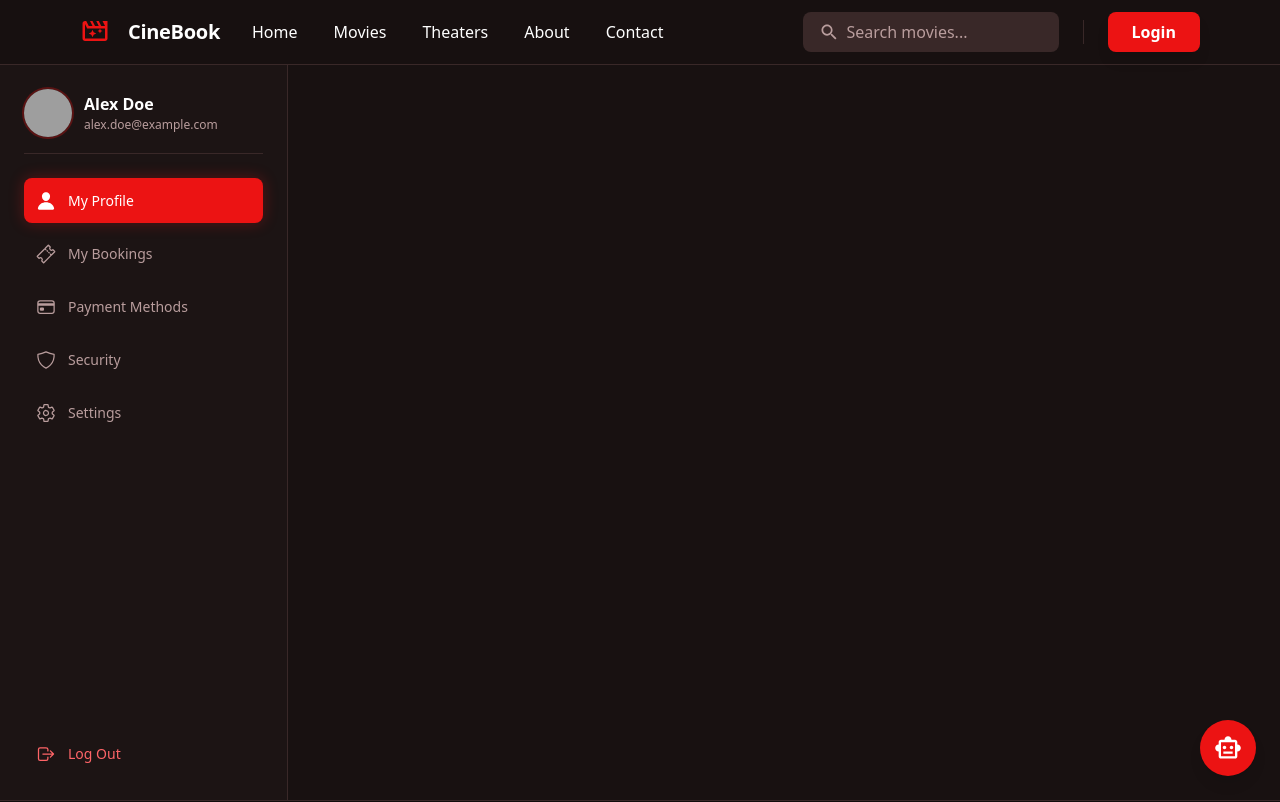
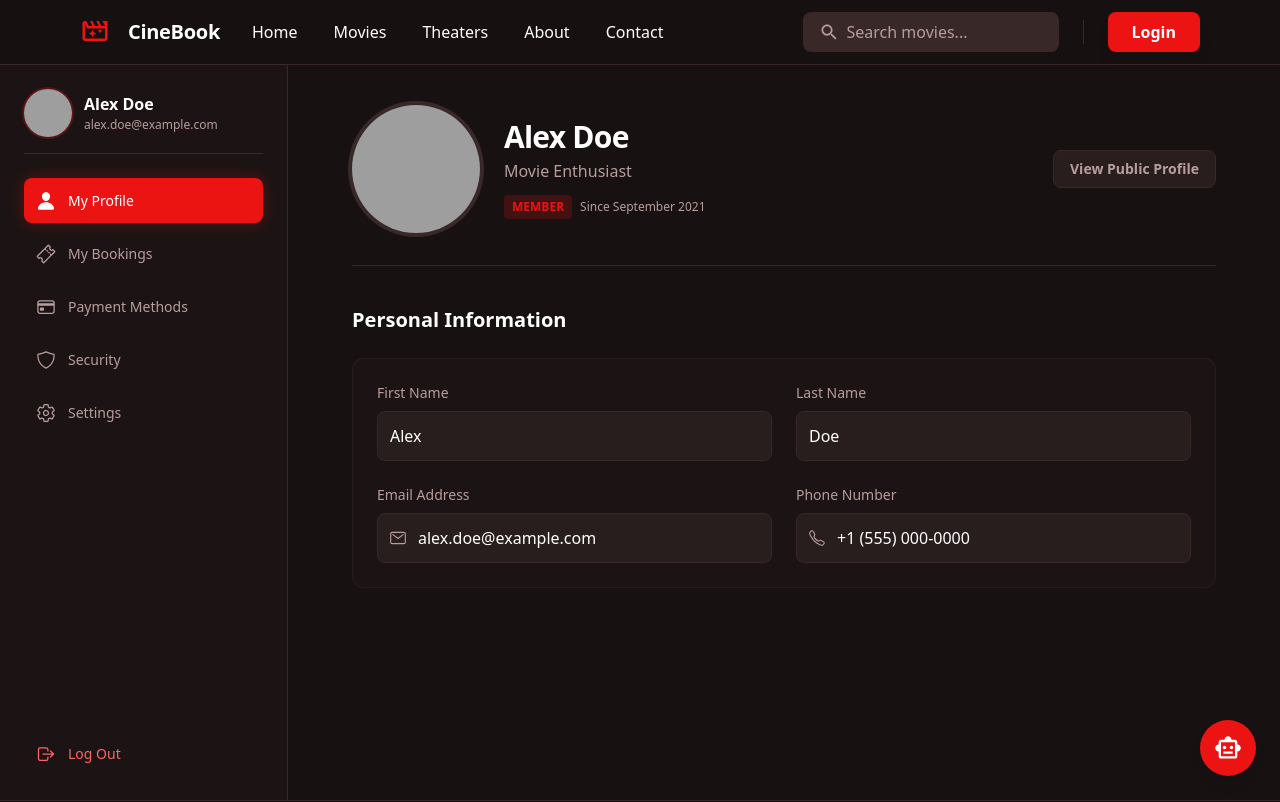
Before and after one commit to puvanakopis/CineBook, a Next.js app in the folder frontend/: page /profile in a window 1280 px wide. Shown: the top 802 px of the page. Built offline with nearby package versions, Linux system fonts and the light colour scheme; grey boxes are pictures that could not be loaded.

Commit message:
add profile header and personal info form

```diff
--- /dev/null
+++ b/frontend/app/profile/_components/PersonalInfoForm.tsx
@@ -0,0 +1,60 @@
+'use client';
+
+import { IoMailOutline, IoCallOutline } from "react-icons/io5";
+
+export function PersonalInfoForm() {
+    return (
+        <section>
+            <div className="flex justify-between items-center mb-6">
+                <h3 className="text-white text-xl font-bold">Personal Information</h3>
+            </div>
+            <div className="grid grid-cols-1 md:grid-cols-2 gap-6 bg-[#291e1e]/30 p-6 rounded-xl border border-[#392828]/50">
+                <label className="flex flex-col gap-2">
+                    <span className="text-text-secondary text-sm font-medium">First Name</span>
+                    <input
+                        className="w-full rounded-lg bg-surface-dark border border-[#392828] text-white p-3 focus:outline-none focus:border-primary focus:ring-1 focus:ring-primary transition-all placeholder:text-text-secondary/50"
+                        type="text"
+                        defaultValue="Alex"
+                    />
+                </label>
+
+                <label className="flex flex-col gap-2">
+                    <span className="text-text-secondary text-sm font-medium">Last Name</span>
+                    <input
+                        className="w-full rounded-lg bg-surface-dark border border-[#392828] text-white p-3 focus:outline-none focus:border-primary focus:ring-1 focus:ring-primary transition-all placeholder:text-text-secondary/50"
+                        type="text"
+                        defaultValue="Doe"
+                    />
+                </label>
+
+                <label className="flex flex-col gap-2">
+                    <span className="text-text-secondary text-sm font-medium">Email Address</span>
+                    <div className="relative">
+                        <span className="absolute left-3 top-1/2 -translate-y-1/2">
+                            <IoMailOutline className="text-lg text-text-secondary" />
+                        </span>
+                        <input
+                            className="w-full rounded-lg bg-surface-dark border border-[#392828] text-white pl-10 p-3 focus:outline-none focus:border-primary focus:ring-1 focus:ring-primary transition-all placeholder:text-text-secondary/50"
+                            type="email"
+                            defaultValue="alex.doe@example.com"
+                        />
+                    </div>
+                </label>
+
+                <label className="flex flex-col gap-2">
+                    <span className="text-text-secondary text-sm font-medium">Phone Number</span>
+                    <div className="relative">
+                        <span className="absolute left-3 top-1/2 -translate-y-1/2">
+                            <IoCallOutline className="text-lg text-text-secondary" />
+                        </span>
+                        <input
+                            className="w-full rounded-lg bg-surface-dark border border-[#392828] text-white pl-10 p-3 focus:outline-none focus:border-primary focus:ring-1 focus:ring-primary transition-all placeholder:text-text-secondary/50"
+                            type="tel"
+                            defaultValue="+1 (555) 000-0000"
+                        />
+                    </div>
+                </label>
+            </div>
+        </section>
+    );
+}
--- /dev/null
+++ b/frontend/app/profile/_components/ProfileHeader.tsx
@@ -0,0 +1,47 @@
+'use client';
+
+import { useState } from "react";
+import { IoCameraOutline } from "react-icons/io5";
+
+export function ProfileHeader() {
+  const [isHovering, setIsHovering] = useState(false);
+
+  return (
+    <section className="flex flex-col md:flex-row justify-between items-start md:items-center gap-6 pb-8 border-b border-[#392828]">
+      <div className="flex items-center gap-6">
+        <div
+          className="relative group cursor-pointer"
+          onMouseEnter={() => setIsHovering(true)}
+          onMouseLeave={() => setIsHovering(false)}
+        >
+          <div
+            className="bg-center bg-no-repeat aspect-square bg-cover rounded-full size-24 md:size-32 ring-4 ring-[#392828]"
+            style={{ backgroundImage: `url("https://lh3.googleusercontent.com/aida-public/AB6AXuBtLVHRuSfBjd2mcg9wuEI_gTfwCJRim11sLijh4Zz4eLKNL_YmzkffvNm2j_iNer5JLJM0o3U4pQDjzjYVF1jbbqhD-nMJjia33G72LPBciwlTkSHlw7ddZvTQYnaQd14xHJgmMwNuWZHU46fgfgH-OcF-FStDxz-qAndtmJkKJTru9o0dRgzbNka-sJ7oFsJOX-CbzEezYAdbNMv1yILiBJCqJ2tO8abP9CCxLrZ1Lalxutp1U-hM-W9cyu_L0qyUd47ZQS3VLZ-h")` }}
+            role="img"
+            aria-label="User profile avatar"
+          />
+          {isHovering && (
+            <div className="absolute inset-0 bg-black/50 rounded-full flex items-center justify-center transition-opacity">
+              <IoCameraOutline className="text-2xl text-white" />
+            </div>
+          )}
+        </div>
+
+        <div className="flex flex-col gap-1">
+          <h1 className="text-white text-3xl font-bold tracking-tight">Alex Doe</h1>
+          <p className="text-text-secondary">Movie Enthusiast</p>
+          <div className="flex items-center gap-2 mt-2">
+            <span className="bg-primary/20 text-primary text-xs font-bold px-2 py-1 rounded">MEMBER</span>
+            <span className="text-text-secondary text-xs">Since September 2021</span>
+          </div>
+        </div>
+      </div>
+
+      <div className="flex gap-3 w-full md:w-auto">
+        <button className="flex-1 md:flex-none items-center justify-center rounded-lg bg-[#291e1e] border border-[#392828] hover:border-primary/50 hover:text-white px-4 py-2 text-text-secondary text-sm font-bold transition-all">
+          View Public Profile
+        </button>
+      </div>
+    </section>
+  );
+}
--- a/frontend/app/profile/page.tsx
+++ b/frontend/app/profile/page.tsx
@@ -1,4 +1,6 @@
 import { ProfileSidebar } from "@/components/Sidebar";
+import { ProfileHeader } from "./_components/ProfileHeader";
+import { PersonalInfoForm } from "./_components/PersonalInfoForm";
 
 
 export default function ProfilePage() {
@@ -7,7 +9,8 @@ export default function ProfilePage() {
       <ProfileSidebar />
       <main className="flex-1 p-6 md:p-10 lg:px-16 overflow-y-auto">
         <div className="max-w-4xl mx-auto space-y-10">
-
+          <ProfileHeader />
+          <PersonalInfoForm />
         </div>
       </main>
     </div>
```
